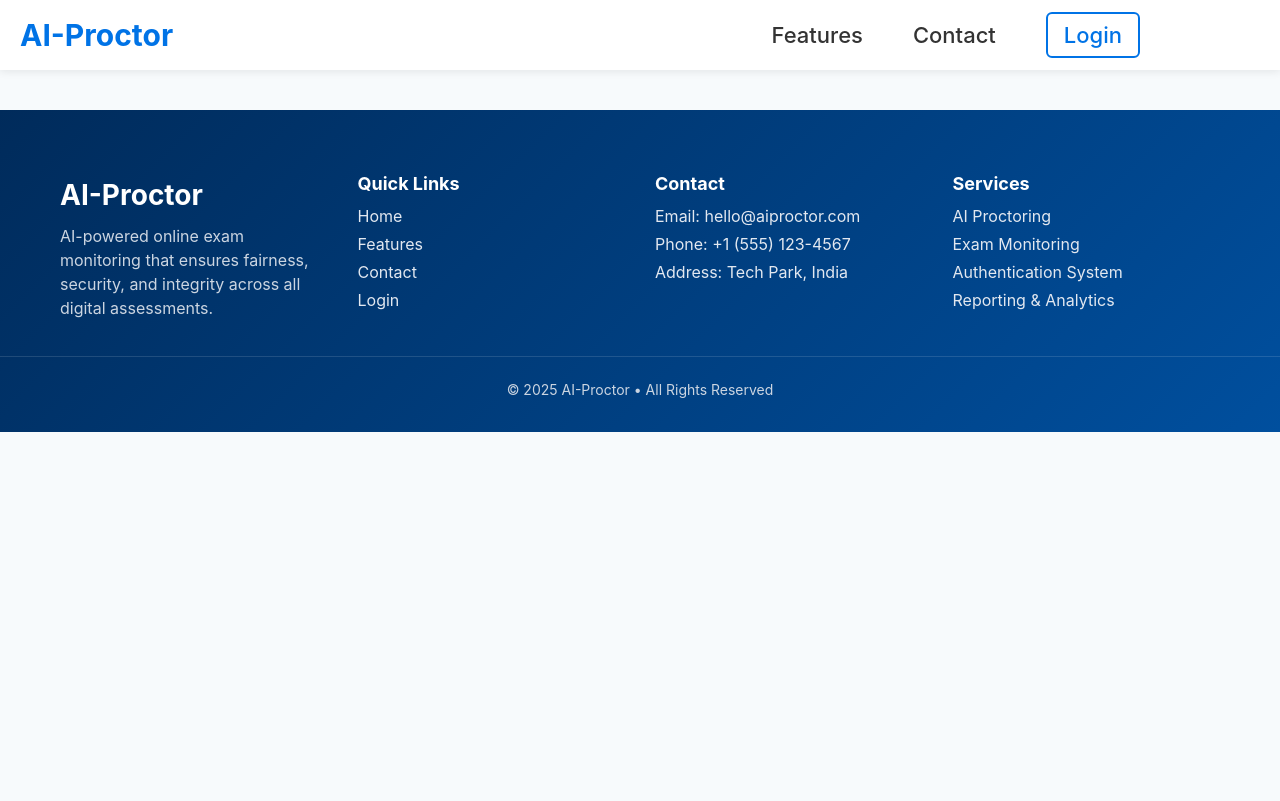
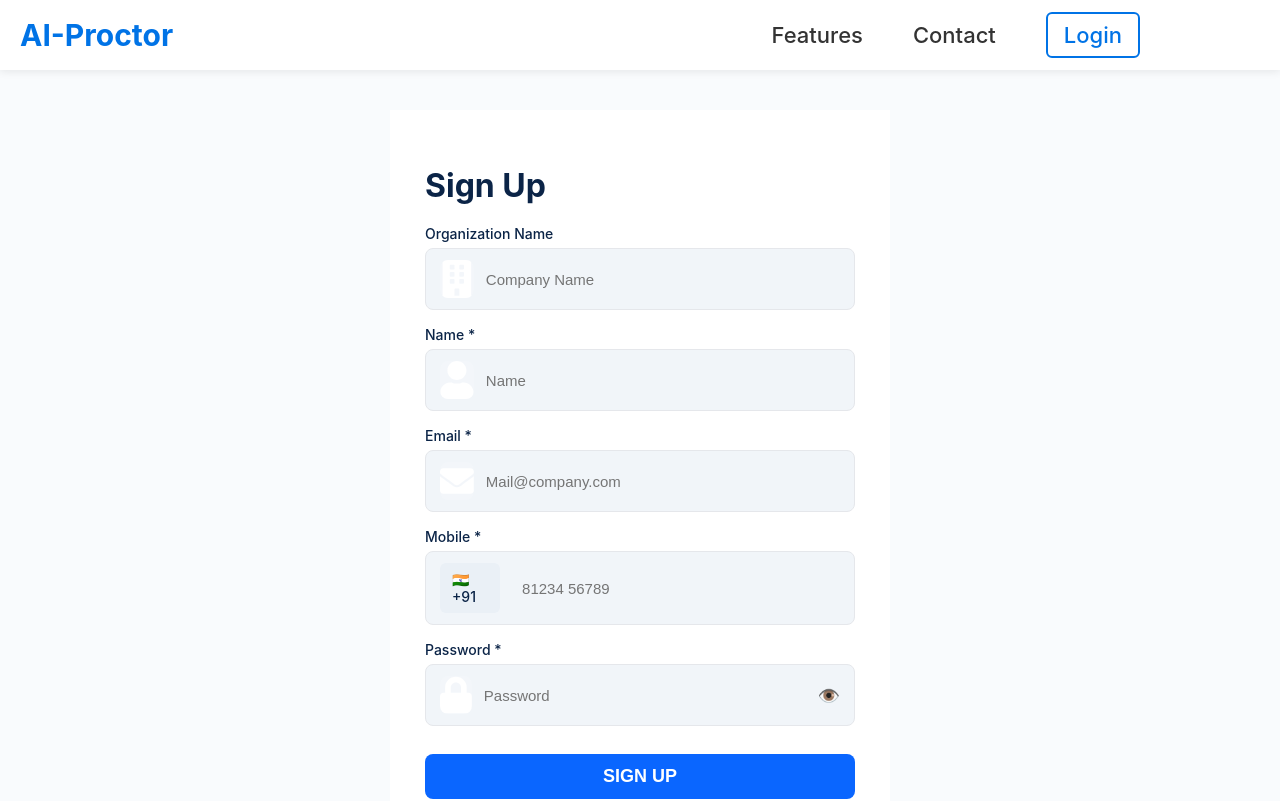
Before and after one commit to princeyad-ui/AI-Proctor, a React (Vite) app: page /signup in a window 1280 px wide. Shown: the top 801 px of the page. Built offline with nearby package versions, Linux system fonts and the light colour scheme.

Commit message:
Login/SignUp

```diff
--- a/package.json
+++ b/package.json
@@ -12,6 +12,7 @@
   "dependencies": {
     "react": "^19.1.0",
     "react-dom": "^19.1.0",
+    "react-icons": "^5.5.0",
     "react-router-dom": "^7.9.6"
   },
   "devDependencies": {
--- a/src/App.jsx
+++ b/src/App.jsx
@@ -5,6 +5,7 @@ import HomePage from "./pages/HomePage";
 import Features from "./pages/Features";
 import Contact from "./pages/Contact";
 import Login from "./pages/Login";
+import SignUp from "./pages/SignUp";
 import Footer from "./pages/Footer";
 
 const App = () => {
@@ -12,12 +13,13 @@ const App = () => {
     <Router>
       <NavBar />
       <Routes>
-          <Route path="/" element={<HomePage />} />
+        <Route path="/" element={<HomePage />} />
         <Route path="/features" element={<Features />} />
         <Route path="/contact" element={<Contact />} />
         <Route path="/login" element={<Login />} />
+        <Route path="/signup" element={<SignUp />} />
       </Routes>
-       <Footer />
+      <Footer />
     </Router>
   )
 }
--- a/src/pages/Contact.jsx
+++ b/src/pages/Contact.jsx
@@ -40,17 +40,17 @@ const Contact = () => {
 
           <div className="info-block">
             <h4>Support</h4>
-            <p><a href="mailto:hello@aiproctor.example">hello@aiproctor.example</a></p>
+            <p><a href="mailto:hello@aiproctor.example">6602426@gmail.com</a></p>
           </div>
 
           <div className="info-block">
             <h4>Office</h4>
-            <p>123, Tech Park, YourCity, YourCountry</p>
+            <p>CNN-322, Chandranagar, Tech Park, Bhilai, India</p>
           </div>
 
           <div className="info-block">
             <h4>Phone</h4>
-            <p>+1 (555) 123-4567</p>
+            <p>+91 9108578075</p>
           </div>
         </div>
 
--- a/src/pages/Footer.jsx
+++ b/src/pages/Footer.jsx
@@ -31,14 +31,14 @@ const Footer = () => {
         <div className="footer-col">
           <h3>Contact</h3>
           <ul>
-            <li>Email: hello@aiproctor.com</li>
-            <li>Phone: +1 (555) 123-4567</li>
+            <li>Email: 6602426@gmail.com</li>
+            <li>Phone: +91 9108578075</li>
             <li>Address: Tech Park, India</li>
           </ul>
         </div>
 
         {/* Social Icons */}
-      <div className="footer-col">
+        <div className="footer-col">
           <h3>Services</h3>
           <ul>
             <li>AI Proctoring</li>
--- /dev/null
+++ b/src/pages/Login.css
@@ -0,0 +1,108 @@
+:root {
+	--accent: #0073e6;
+	--muted: #6b7280;
+	--card: #ffffff;
+	--shadow: rgba(10, 20, 40, 0.06);
+}
+
+/* Page wrapper */
+.login-page {
+	padding: 40px 0;
+	display: flex;
+	justify-content: center;
+}
+
+/* Card box */
+.login-card {
+	background: var(--card);
+	padding: 28px 32px;
+	border-radius: 10px;
+	box-shadow: 0 10px 25px var(--shadow);
+	max-width: 420px;
+	width: 100%;
+}
+
+.login-title {
+	margin: 0 0 8px;
+	font-size: 28px;
+	color: #0b2447;
+}
+
+.login-sub {
+	margin-bottom: 20px;
+}
+
+/* Form */
+.login-form {
+	display: flex;
+	flex-direction: column;
+	gap: 14px;
+}
+
+.login-form label {
+	display: flex;
+	flex-direction: column;
+	gap: 6px;
+	font-size: 14px;
+	color: #0b2447;
+}
+
+.login-form input {
+	padding: 10px 12px;
+	border-radius: 8px;
+	border: 1px solid #e6e9ee;
+	font-size: 15px;
+	outline: none;
+}
+
+.login-form input:focus {
+	border-color: var(--accent);
+	box-shadow: 0 8px 20px rgba(0, 115, 230, 0.06);
+}
+
+.forgot-link {
+	text-align: right;
+	color: var(--accent);
+	font-size: 14px;
+	text-decoration: none;
+	margin-top: -4px;
+}
+
+/* Button */
+.btn {
+	padding: 10px 16px;
+	border-radius: 8px;
+	font-weight: 600;
+	border: 0;
+	cursor: pointer;
+}
+
+.btn-primary {
+	background: var(--accent);
+	color: white;
+}
+
+/* Status messages */
+.status {
+	font-size: 14px;
+	margin-top: 4px;
+}
+
+.error {
+	color: #c0392b;
+}
+
+.success {
+	color: #16a34a;
+}
+
+.signup-text {
+	text-align: center;
+	margin-top: 10px;
+	color: var(--muted);
+}
+
+.signup-text a {
+	color: var(--accent);
+	text-decoration: none;
+}
--- a/src/pages/Login.jsx
+++ b/src/pages/Login.jsx
@@ -1,12 +1,93 @@
-import React from 'react'
+import React, { useState } from "react";
+import { Link } from "react-router-dom";
+
+import "./Login.css";
 
 const Login = () => {
+  const [form, setForm] = useState({ email: "", password: "" });
+  const [status, setStatus] = useState("");
+
+  const handleChange = (e) => {
+    setForm((prev) => ({ ...prev, [e.target.name]: e.target.value }));
+  };
+
+  const handleSubmit = (e) => {
+    e.preventDefault();
+
+    if (!form.email.trim() || !form.password.trim()) {
+      setStatus("error");
+      return;
+    }
+
+    setStatus("loading");
+
+    // Simulate API call
+    setTimeout(() => {
+      console.log("Logged in:", form);
+      setStatus("success");
+      setTimeout(() => setStatus(""), 2500);
+    }, 1000);
+  };
+
   return (
-      <div className="container" style={{padding:40}}>
-    <h2>Login</h2>
-    <p>Login form goes here.</p>
-  </div>
-  )
-}
+    <div className="login-page container">
+      <div className="login-card">
 
-export default Login
+        <h1 className="login-title">Login</h1>
+        <p className="muted login-sub">
+          Welcome back! Please enter your credentials to continue.
+        </p>
+
+        <form onSubmit={handleSubmit} className="login-form">
+
+          <label>
+            <span>Email</span>
+            <input
+              name="email"
+              type="email"
+              value={form.email}
+              onChange={handleChange}
+              placeholder="you@example.com"
+              required
+            />
+          </label>
+
+          <label>
+            <span>Password</span>
+            <input
+              name="password"
+              type="password"
+              value={form.password}
+              onChange={handleChange}
+              placeholder="••••••••"
+              required
+            />
+          </label>
+
+          <a href="#" className="forgot-link">Forgot password?</a>
+
+          <button
+            type="submit"
+            className="btn btn-primary"
+            disabled={status === "loading"}
+          >
+            {status === "loading" ? "Logging in..." : "Login"}
+          </button>
+
+          {status === "error" && (
+            <p className="status error">Fill all required fields.</p>
+          )}
+          {status === "success" && (
+            <p className="status success">Login successful!</p>
+          )}
+
+          <p className="signup-text">
+            Don’t have an account? <Link to="/signup">Sign Up</Link>
+          </p>
+        </form>
+      </div>
+    </div>
+  );
+};
+
+export default Login;
--- /dev/null
+++ b/src/pages/SignUp.css
@@ -0,0 +1,122 @@
+:root {
+	--accent: #0a66ff;
+	--text: #0b2447;
+	--muted: #6b7280;
+	--bg: #f9fbfd;
+	--input-bg: #f1f5f9;
+	--shadow: rgba(10, 20, 40, 0.06);
+}
+
+.signup-page {
+	display: flex;
+	justify-content: center;
+	padding: 40px 0;
+}
+
+.signup-card {
+	width: 100%;
+	max-width: 500px;
+	background: #fff;
+	padding: 35px;
+}
+
+.signup-title {
+	font-size: 32px;
+	margin-bottom: 20px;
+	color: var(--text);
+}
+
+/* Form */
+.signup-form label {
+	display: block;
+	margin-bottom: 16px;
+	font-size: 14px;
+}
+
+.signup-form span {
+	color: var(--text);
+	font-weight: 500;
+}
+
+/* Input field wrapper */
+.input-field {
+	margin-top: 6px;
+	padding: 11px 14px;
+	border-radius: 8px;
+	background: var(--input-bg);
+	display: flex;
+	align-items: center;
+	border: 1px solid #e5e7eb;
+}
+
+.input-field input {
+	width: 100%;
+	border: none;
+	background: transparent;
+	outline: none;
+	margin-left: 10px;
+	font-size: 15px;
+}
+
+.icon {
+	font-size: 16px;
+	color: #94a3b8;
+}
+
+/* Mobile input with flag */
+.phone {
+	display: flex;
+	gap: 10px;
+}
+
+.flag {
+	background: #eaf0f6;
+	padding: 8px 12px;
+	border-radius: 6px;
+	font-weight: 500;
+}
+
+/* Password toggle */
+.toggle-pass {
+	margin-left: auto;
+	cursor: pointer;
+	font-size: 18px;
+}
+
+/* Button */
+.btn-primary {
+	width: 100%;
+	padding: 12px 0;
+	background: var(--accent);
+	color: #fff;
+	border-radius: 8px;
+	border: none;
+	margin-top: 12px;
+	font-size: 18px;
+	font-weight: 600;
+	cursor: pointer;
+}
+
+.btn-primary:hover {
+	background: #0053d6;
+}
+
+/* Extra text */
+.no-card {
+	text-align: center;
+	font-size: 14px;
+	color: var(--muted);
+	margin-top: 4px;
+}
+
+.signin-text {
+	text-align: center;
+	margin-top: 12px;
+	color: var(--muted);
+}
+
+.signin-text a {
+	color: var(--accent);
+	text-decoration: none;
+	font-weight: 600;
+}
--- /dev/null
+++ b/src/pages/SignUp.jsx
@@ -0,0 +1,132 @@
+import React, { useState } from "react";
+import "./SignUp.css";
+import { FaBuilding, FaUser, FaEnvelope, FaLock } from "react-icons/fa";
+
+const SignUp = () => {
+	const [showPassword, setShowPassword] = useState(false);
+	const [form, setForm] = useState({
+		org: "",
+		name: "",
+		email: "",
+		phone: "",
+		password: "",
+	});
+
+	const handleChange = (e) => {
+		setForm({ ...form, [e.target.name]: e.target.value });
+	};
+
+	const handleSubmit = (e) => {
+		e.preventDefault();
+		console.log("User Signed Up:", form);
+	};
+
+	return (
+		<div className="signup-page">
+			<div className="signup-card">
+
+				<h1 className="signup-title">Sign Up</h1>
+
+				<form onSubmit={handleSubmit} className="signup-form">
+
+					{/* Organization */}
+					<label>
+						<span>Organization Name</span>
+						<div className="input-field">
+							<FaBuilding className="icon" />
+							<input
+								name="org"
+								type="text"
+								placeholder="Company Name"
+								value={form.org}
+								onChange={handleChange}
+							/>
+						</div>
+					</label>
+
+					{/* Name */}
+					<label>
+						<span>Name *</span>
+						<div className="input-field">
+							<FaUser className="icon" />
+							<input
+								name="name"
+								type="text"
+								placeholder="Name"
+								required
+								value={form.name}
+								onChange={handleChange}
+							/>
+						</div>
+					</label>
+
+					{/* Email */}
+					<label>
+						<span>Email *</span>
+						<div className="input-field">
+							<FaEnvelope className="icon" />
+							<input
+								name="email"
+								type="email"
+								placeholder="Mail@company.com"
+								required
+								value={form.email}
+								onChange={handleChange}
+							/>
+						</div>
+					</label>
+
+					{/* Mobile */}
+					<label>
+						<span>Mobile *</span>
+						<div className="input-field phone">
+							<span className="flag">🇮🇳 +91</span>
+							<input
+								name="phone"
+								type="text"
+								placeholder="81234 56789"
+								required
+								value={form.phone}
+								onChange={handleChange}
+							/>
+						</div>
+					</label>
+
+					{/* Password */}
+					<label>
+						<span>Password *</span>
+						<div className="input-field">
+							<FaLock className="icon" />
+							<input
+								name="password"
+								type={showPassword ? "text" : "password"}
+								placeholder="Password"
+								required
+								value={form.password}
+								onChange={handleChange}
+							/>
+							<span
+								className="toggle-pass"
+								onClick={() => setShowPassword(!showPassword)}
+							>
+								{showPassword ? "🙈" : "👁️"}
+							</span>
+						</div>
+					</label>
+
+
+
+					<button type="submit" className="btn-primary">
+						SIGN UP
+					</button>
+
+					<p className="signin-text">
+						Have an account? <a href="/login">Sign In</a>
+					</p>
+				</form>
+			</div>
+		</div>
+	);
+};
+
+export default SignUp;
```
Also changed, not shown: 1 other file (tests, documents, lock files or other folders).
